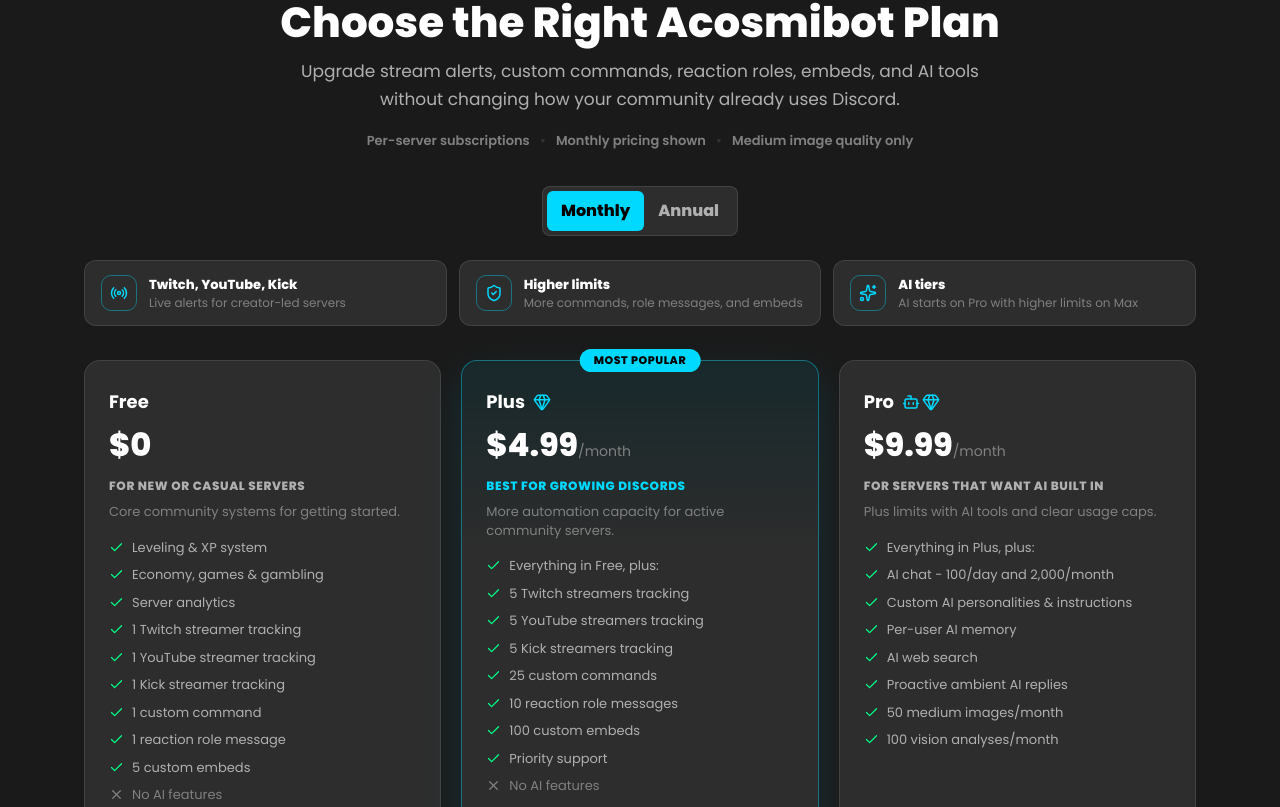
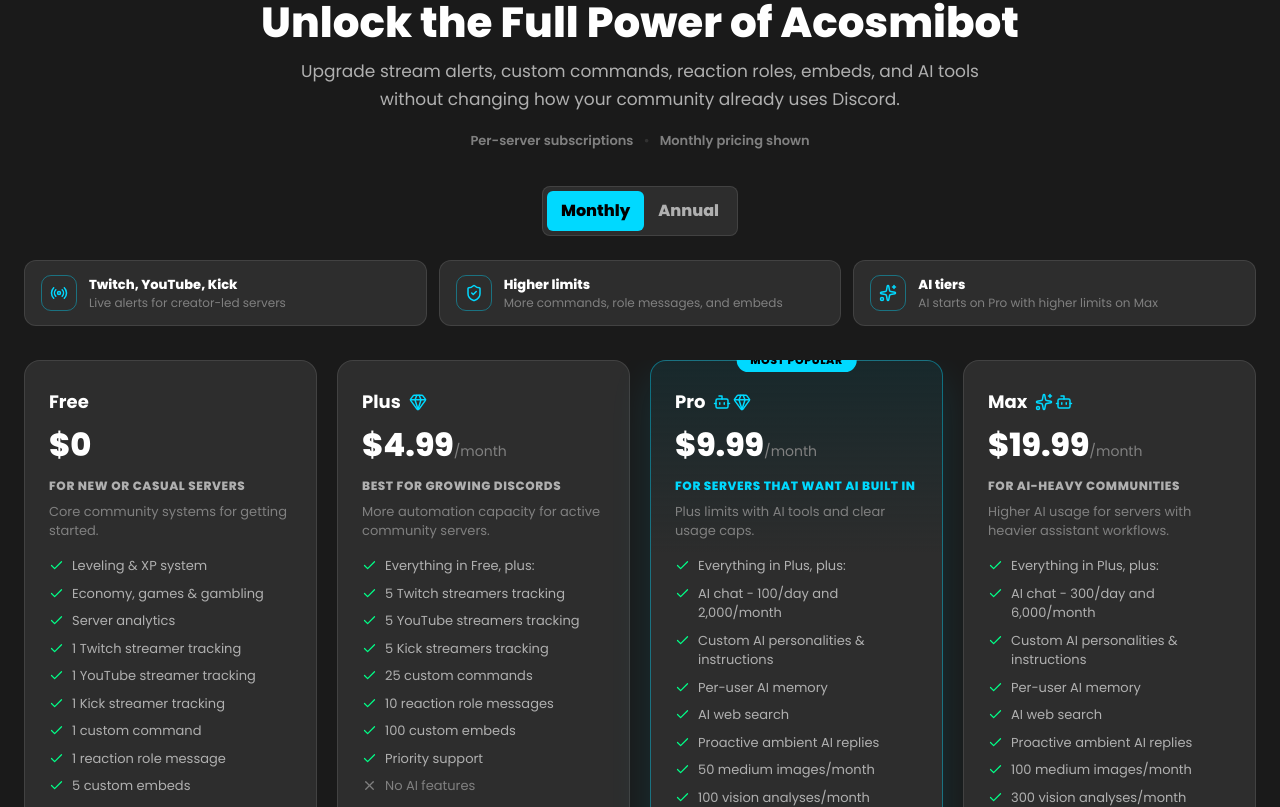
Before and after one commit to acosmic/acosmibot-website, a React (Vite) app: page /pricing in a window 1280 px wide. Shown: the part 153-960 px from the top of the page. Built offline with nearby package versions, Linux system fonts and the light colour scheme.

Commit message:
premium page fixes

```diff
--- a/src/pages/PremiumPage.tsx
+++ b/src/pages/PremiumPage.tsx
@@ -59,7 +59,6 @@
     annualPrice: '$49',
     description: 'More automation capacity for active community servers.',
     fit: 'Best for growing Discords',
-    popular: true,
     icon: <Gem size={18} />,
     ctaLabel: 'Select Server',
     ctaNote: BILLING_ENABLED ? 'Billed per server' : 'Checkout opens after billing launch',
@@ -81,6 +80,7 @@
     annualPrice: '$99',
     description: 'Plus limits with AI tools and clear usage caps.',
     fit: 'For servers that want AI built in',
+    popular: true,
     icon: <span style={{ display: 'inline-flex', gap: 2 }}><Bot size={18} /><Gem size={18} /></span>,
     ctaLabel: 'Select Server',
     ctaNote: BILLING_ENABLED ? 'Billed per server' : 'Checkout opens after billing launch',
@@ -162,7 +162,7 @@
     <div style={{ background: 'var(--bg-primary)', minHeight: '100vh', display: 'flex', flexDirection: 'column' }}>
       <ProfileNav user={user} />
 
-      <div style={{ flex: 1, padding: '48px 24px', maxWidth: '1160px', margin: '0 auto', width: '100%' }}>
+      <div style={{ flex: 1, padding: '48px 24px', maxWidth: '1440px', margin: '0 auto', width: '100%' }}>
         {/* Hero */}
         <div style={{ textAlign: 'center', marginBottom: '34px' }}>
           <span style={{
@@ -181,7 +181,7 @@
             margin: '18px auto 12px',
             maxWidth: '860px',
           }}>
-            Choose the Right Acosmibot Plan
+            Unlock the Full Power of Acosmibot
           </h1>
           <p style={{ color: 'var(--text-secondary)', fontSize: '17px', lineHeight: 1.65, maxWidth: '690px', margin: '0 auto' }}>
             Upgrade stream alerts, custom commands, reaction roles, embeds, and AI tools without changing how your community already uses Discord.
@@ -200,8 +200,6 @@
             <span>Per-server subscriptions</span>
             <span style={{ color: 'var(--border-light)' }}>•</span>
             <span>{billingInterval === 'monthly' ? 'Monthly pricing shown' : 'Annual pricing shown'}</span>
-            <span style={{ color: 'var(--border-light)' }}>•</span>
-            <span>Medium image quality only</span>
           </div>
         </div>
 
@@ -241,8 +239,11 @@
 
         {/* Pricing cards */}
         <div style={{
-          display: 'grid', gridTemplateColumns: 'repeat(auto-fit, minmax(300px, 1fr))',
+          display: 'grid',
+          gridTemplateColumns: 'repeat(4, minmax(0, 1fr))',
           gap: '20px', alignItems: 'stretch',
+          overflowX: 'auto',
+          paddingBottom: '4px',
         }}>
           {TIERS.map((t) => (
             <TierCard
```
